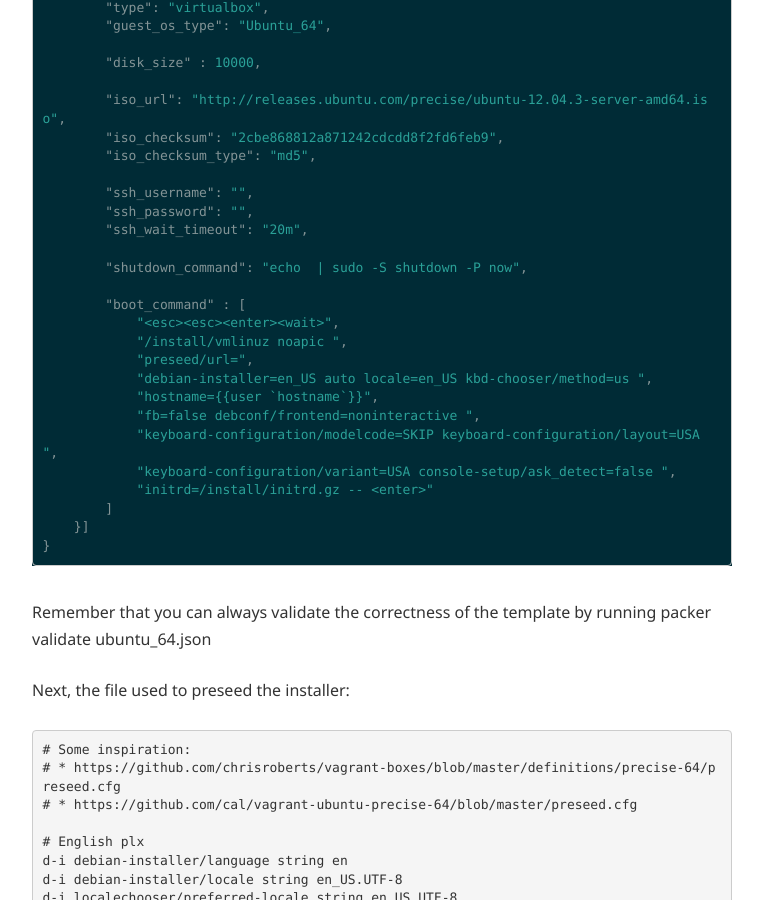
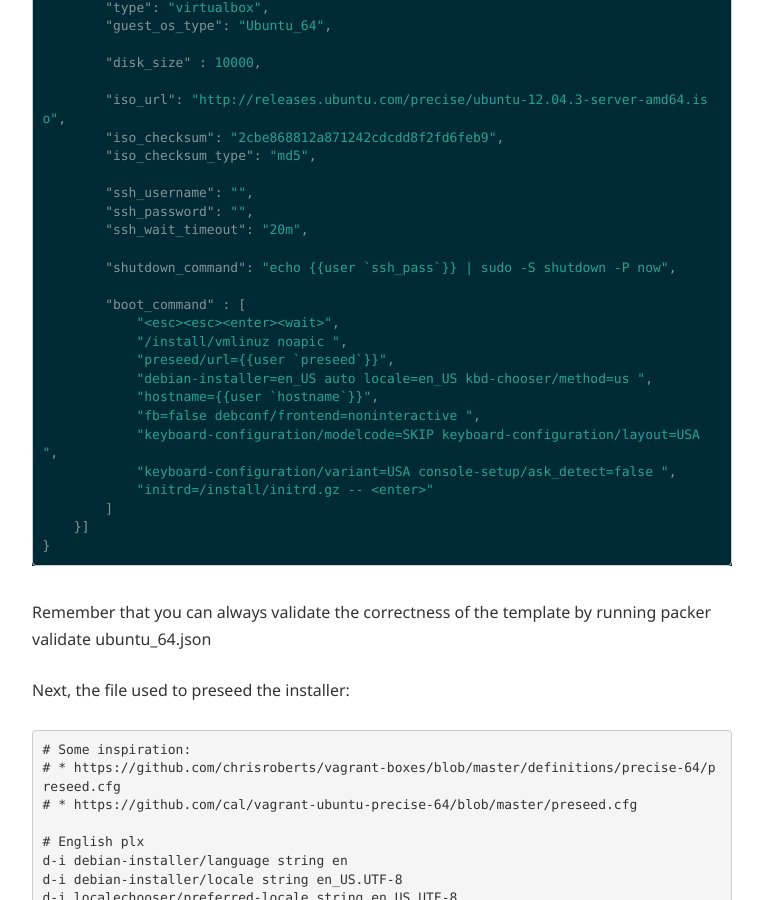
Before and after one commit to ik-fractel/kappataumu.github.com, a Jekyll site: the page built from _posts/2013-09-08-creating-an-Ubuntu-VM-with-packer.md, in a window 1280 px wide and 900 px high, scrolled down 2109 px. Shown: the whole window, without its empty margins (258-1021 px from the left). Built offline with Jekyll 4.4.1, drawn with Linux system fonts in a browser that asks for light colours; nearby versions of some CDN libraries; Markdown is read by kramdown in place of the engine named in the settings.

Commit message:
Updated 2013-09-08-creating-an-Ubuntu-VM-with-packer.md

```diff
--- a/_posts/2013-09-08-creating-an-Ubuntu-VM-with-packer.md
+++ b/_posts/2013-09-08-creating-an-Ubuntu-VM-with-packer.md
@@ -52,12 +52,12 @@ Now, armed with this information, we start by creating the Packer template. Let
         "ssh_password": "{{user `ssh_pass`}}",
         "ssh_wait_timeout": "20m",
 
-        "shutdown_command": "echo {{user `ssh_pass`}} | sudo -S shutdown -P now",
+        "shutdown_command": "echo {{ "{{user `ssh_pass`"}}}} | sudo -S shutdown -P now",
 
         "boot_command" : [
             "<esc><esc><enter><wait>",
             "/install/vmlinuz noapic ",
-            "preseed/url={{user `preseed`}}",
+            "preseed/url={{ "{{user `preseed`"}}}}",
             "debian-installer=en_US auto locale=en_US kbd-chooser/method=us ",
             "hostname={{ "{{user `hostname`"}}}}",
             "fb=false debconf/frontend=noninteractive ",
```
